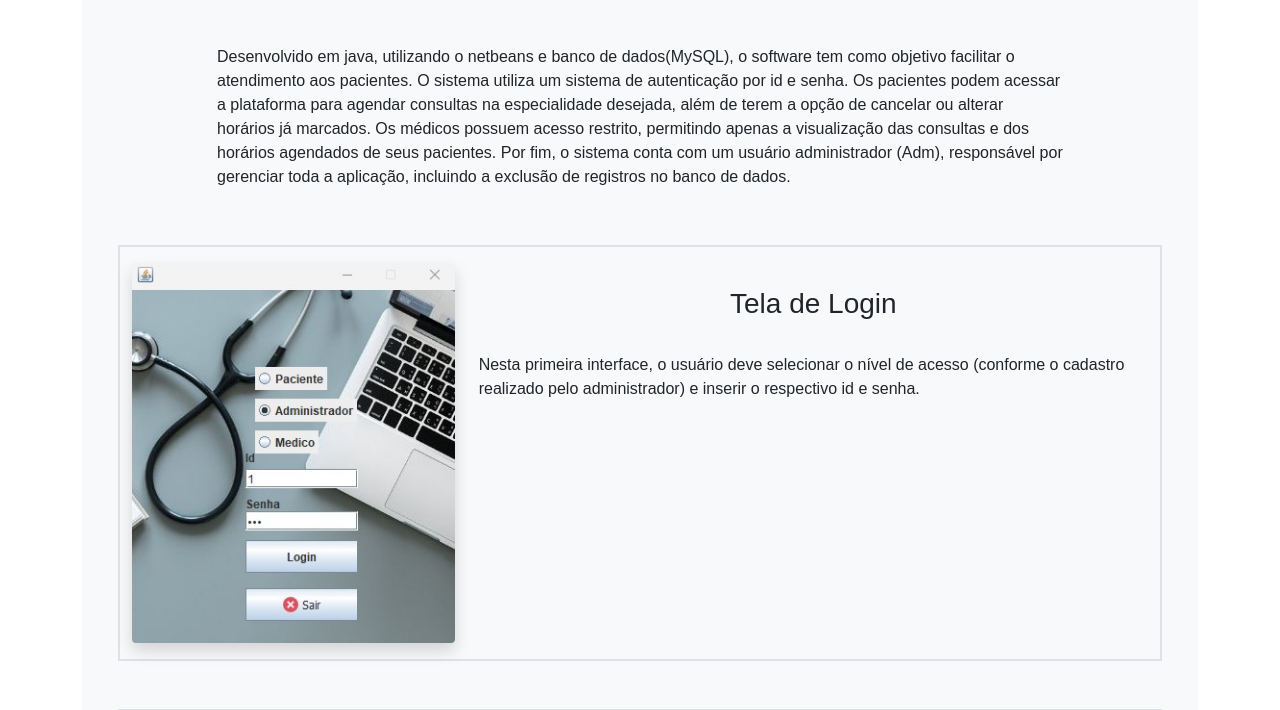
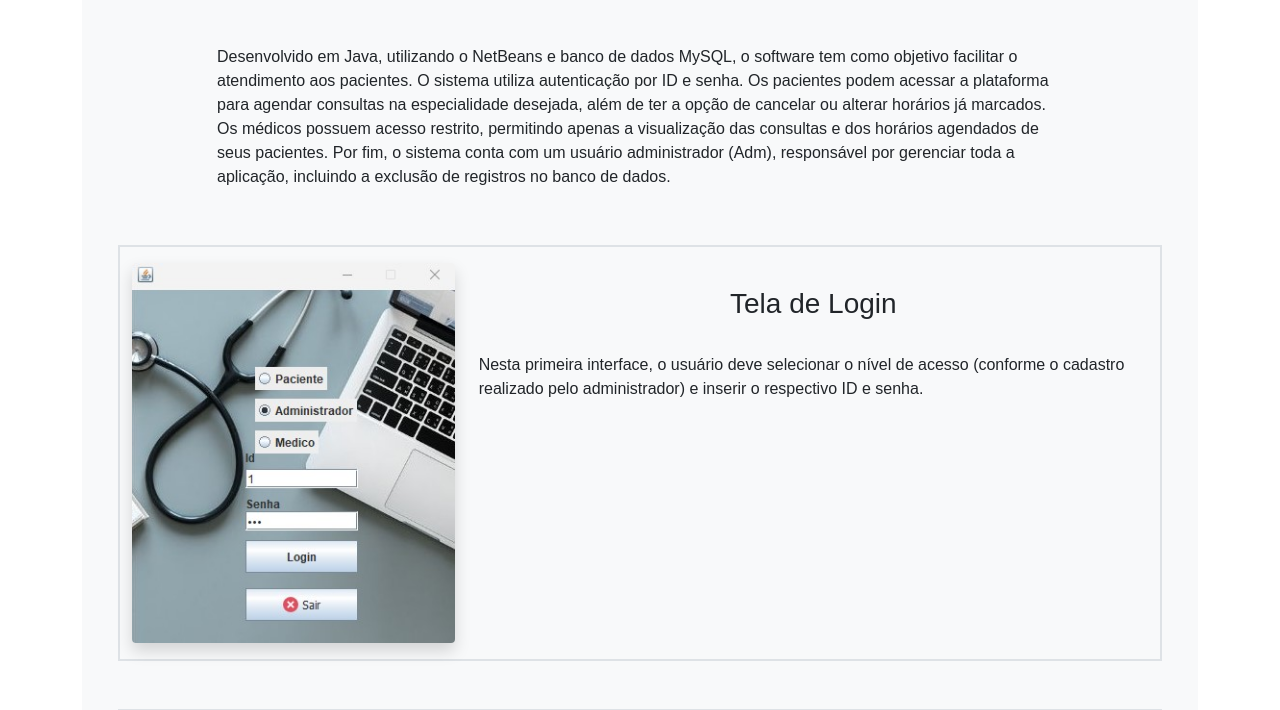
Before and after one commit to GustavoSCanova/Meu_Portfolio, a plain HTML site: page index.html in a window 1280 px wide. Shown: the part 610-1320 px from the top of the page. Drawn offline with nearby package versions, Linux system fonts and the light colour scheme.

Commit message:
Init Code

```diff
--- a/index.html
+++ b/index.html
@@ -115,14 +115,16 @@
                         <div class="col-md-10 mb-3">
                             <p class="mt-4">
 
-                                Desenvolvido em java, utilizando o netbeans e banco de dados(MySQL), o software tem como
-                                objetivo facilitar o atendimento aos pacientes. O sistema utiliza um sistema de autenticação por id
-                                e senha.
+                                Desenvolvido em Java, utilizando o NetBeans e banco de dados MySQL, o software tem como
+                                objetivo facilitar o atendimento aos pacientes. O sistema utiliza autenticação por ID e
+                                senha.
 
                                 Os pacientes podem acessar a plataforma para agendar consultas na especialidade
-                                desejada, além de terem a opção de cancelar ou alterar horários já marcados.
+                                desejada, além de ter a opção de cancelar ou alterar horários já marcados.
+
                                 Os médicos possuem acesso restrito, permitindo apenas a visualização das consultas e dos
                                 horários agendados de seus pacientes.
+
                                 Por fim, o sistema conta com um usuário administrador (Adm), responsável por gerenciar
                                 toda a aplicação, incluindo a exclusão de registros no banco de dados.
 
@@ -143,8 +145,8 @@
                                 <div class="col-md-8">
                                     <h3 class="py-4 text-center">Tela de Login</h3>
                                     <p>
-                                        Nesta primeira interface, o usuário deve selecionar o nível de acesso (conforme o
-                                        cadastro realizado pelo administrador) e inserir o respectivo id e senha.
+                                        Nesta primeira interface, o usuário deve selecionar o nível de acesso (conforme
+                                        o cadastro realizado pelo administrador) e inserir o respectivo ID e senha.
                                     </p>
                                 </div>
                             </div>
@@ -219,10 +221,9 @@
                                 <div class="col-md-8">
                                     <h3 class="py-4 text-center">Pacientes</h3>
                                     <p>
-                                        Após o login com id e senha, o paciente tem acesso à interface onde pode agendar
+                                        Após o login com ID e senha, o paciente tem acesso à interface onde pode agendar
                                         consultas na especialidade desejada.
                                         A ideia inicial era realizar o atendimento por ordem de chegada.
-
                                     </p>
                                 </div>
                             </div>
@@ -241,7 +242,7 @@
                                     <h3 class="py-4 text-center">Consultas Agendadas (Médico)</h3>
                                     <p>
                                         Ao efetuar o login, o médico pode visualizar as consultas agendadas e suas
-                                        datas.
+                                        respectivas datas.
                                     </p>
                                 </div>
                             </div>
@@ -258,8 +259,9 @@
 
                                 <div class="col-md-8">
                                     <h3 class="py-4 text-center">Listagem de Pacientes (Médico)</h3>
-                                    <p>Na mesma interface, o médico pode visualizar a lista de pacientes cadastrados que
-                                    pertencem à sua especialidade.
+                                    <p>
+                                        Na mesma interface, o médico pode visualizar a lista de pacientes cadastrados
+                                        que pertencem à sua especialidade.
                                     </p>
                                 </div>
                             </div>
```
